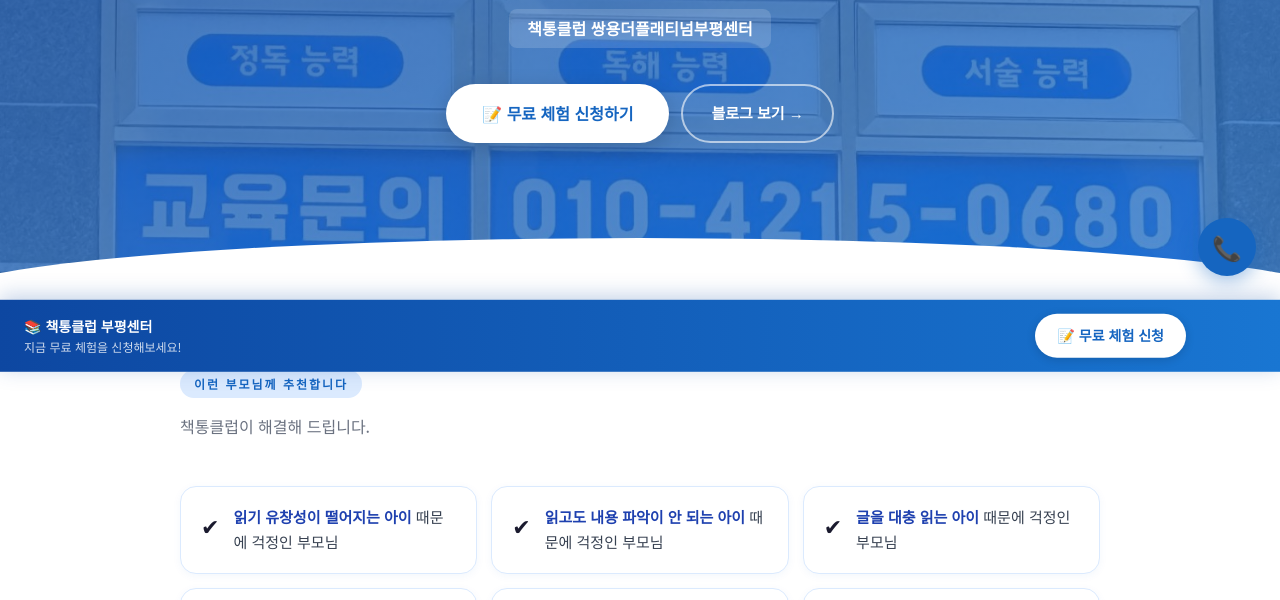
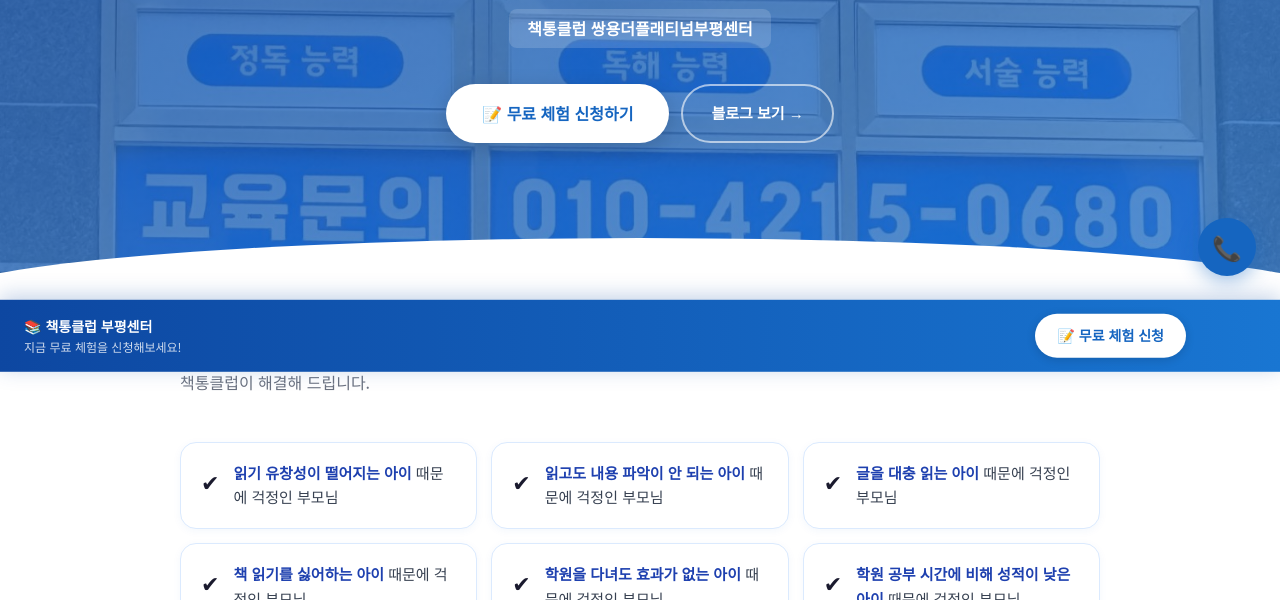
Before and after one commit to seol30838-dev/booktong0680, a plain HTML site: page index.html in a window 1280 px wide. Shown: the part 500-1100 px from the top of the page. Drawn offline with Linux system fonts and the light colour scheme.

Commit message:
체크 섹션 태그 '이런 부모님께 추천합니다' 삭제
Co-Authored-By: Claude Sonnet 4.6 <noreply@anthropic.com>

```diff
--- a/index.html
+++ b/index.html
@@ -707,7 +707,6 @@ footer strong { color:#fff; font-size:15px; }
 <!-- 이런 아이라면 -->
 <section class="sec" style="background:#fff;">
   <div class="sec-inner">
-    <div class="sec-tag">이런 부모님께 추천합니다</div>
     <p class="sec-desc">책통클럽이 해결해 드립니다.</p>
     <div class="check-grid">
       <div class="check-item"><span class="check-icon">✔</span><p><strong>읽기 유창성이 떨어지는 아이</strong> 때문에 걱정인 부모님</p></div>
```
Also changed, not shown: 책통클럽_소개페이지.html (+0 -1 lines).
